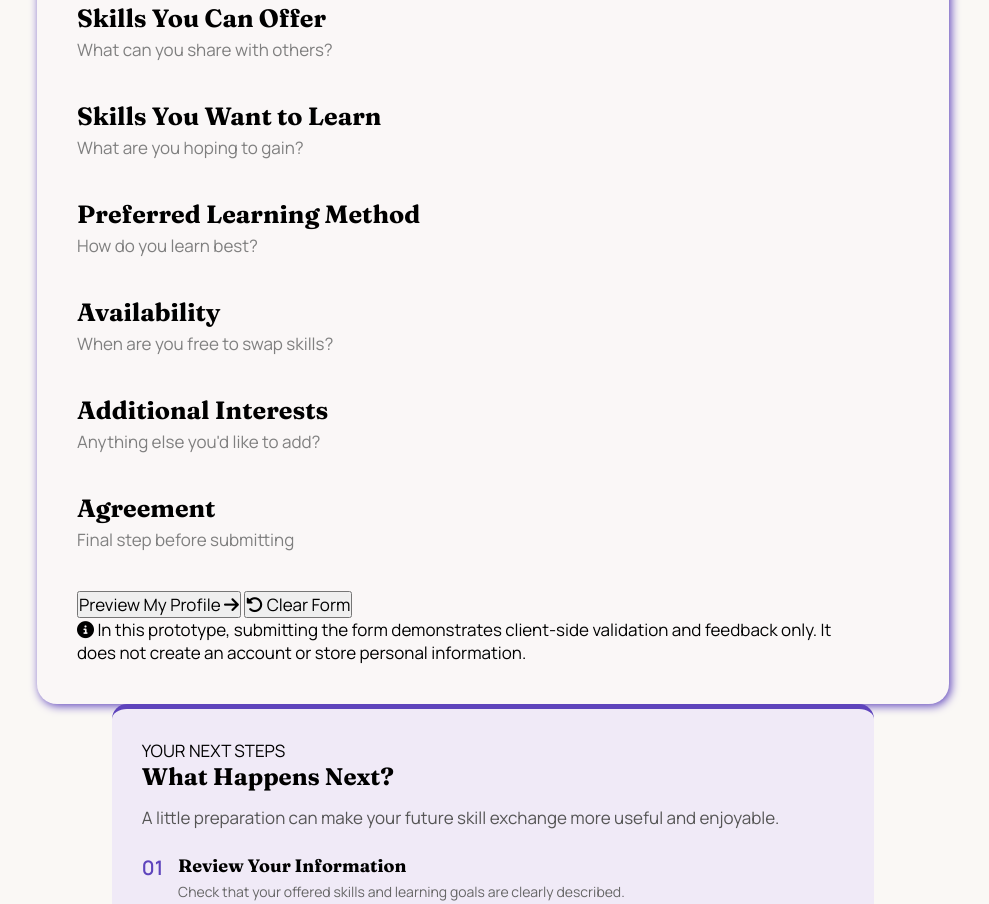
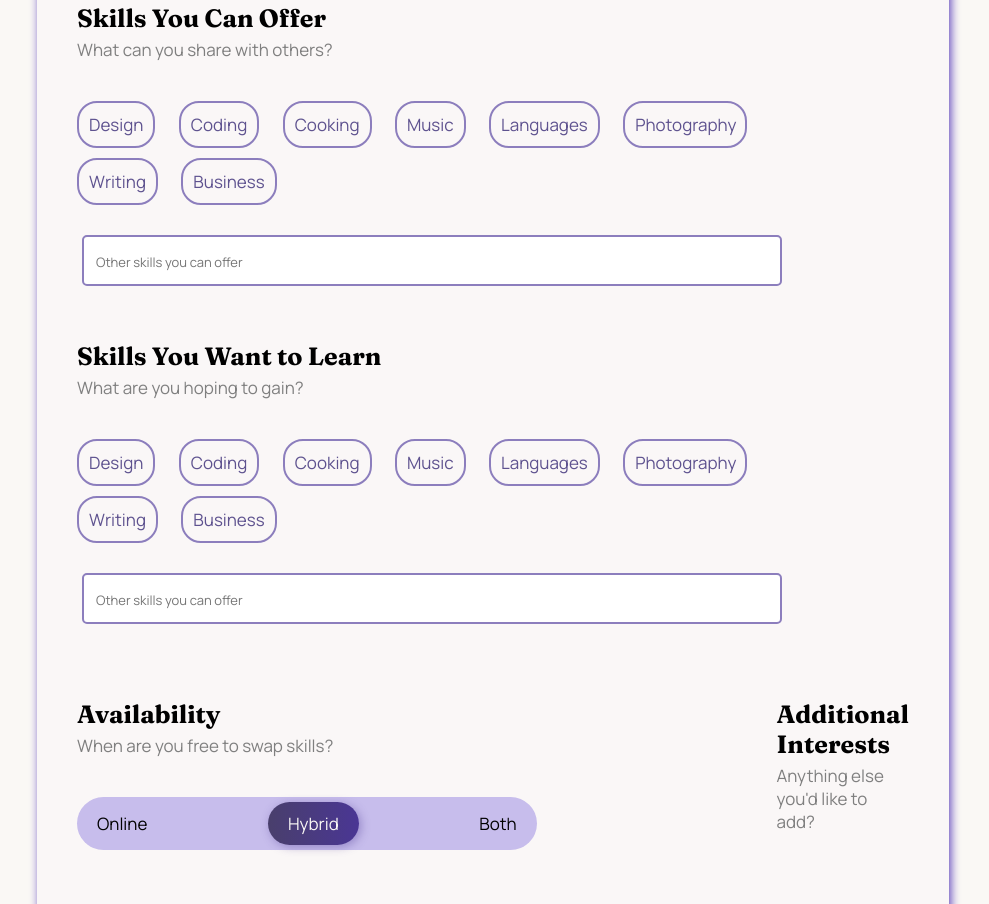
Before and after one commit to Wareesha381/SkillSwap, a plain HTML site: page JoinSkillSwap.html in a window 1280 px wide. Shown: the part 951-1855 px from the top of the page, without its empty margins (147-1136 px from the left). Drawn offline with Linux system fonts and the light colour scheme.

```diff
--- a/JoinSkillSwap.html
+++ b/JoinSkillSwap.html
@@ -124,7 +124,50 @@
                     <p>What can you share with others?</p>
                   </div>
                 </div>
-                <!-- Add inputs for Skills You Can Offer here -->
+                <div class="chip-grid">
+                  <label class="blueprint-chip">
+                    <input type="checkbox" name="skills" value="design" />
+                    <span class="chip-text">Design</span>
+                  </label>
+
+                  <label class="blueprint-chip selected">
+                    <input type="checkbox" name="skills" value="coding" />
+                    <span class="chip-text">Coding</span>
+                  </label>
+
+                  <label class="blueprint-chip selected">
+                    <input type="checkbox" name="skills" value="cooking" />
+                    <span class="chip-text">Cooking</span>
+                  </label>
+
+                  <label class="blueprint-chip">
+                    <input type="checkbox" name="skills" value="music" />
+                    <span class="chip-text">Music</span>
+                  </label>
+
+                  <label class="blueprint-chip active-chip">
+                    <input type="checkbox" name="skills" value="languages" />
+                    <span class="chip-text">Languages</span>
+                  </label>
+                  <label class="blueprint-chip selected">
+                    <input type="checkbox" name="skills" value="cooking" />
+                    <span class="chip-text">Photography</span>
+                  </label>
+                  <label class="blueprint-chip selected">
+                    <input type="checkbox" name="skills" value="cooking" />
+                    <span class="chip-text">Writing</span>
+                  </label>
+                  <label class="blueprint-chip selected">
+                    <input type="checkbox" name="skills" value="cooking" />
+                    <span class="chip-text">Business</span>
+                  </label>
+                </div>
+                <input
+                  type="text"
+                  id="otherSkills"
+                  name="otherSkills"
+                  placeholder="Other skills you can offer"
+                />
               </div>
 
               <!-- CARD 3 -->
@@ -135,7 +178,51 @@
                     <p>What are you hoping to gain?</p>
                   </div>
                 </div>
-                <!-- Add inputs for Skills You Want to Learn here -->
+                 <div class="chip-grid">
+                  <label class="blueprint-chip">
+                    <input type="checkbox" name="skills" value="design" />
+                    <span class="chip-text">Design</span>
+                  </label>
+
+                  <label class="blueprint-chip selected">
+                    <input type="checkbox" name="skills" value="coding" />
+                    <span class="chip-text">Coding</span>
+                  </label>
+
+                  <label class="blueprint-chip selected">
+                    <input type="checkbox" name="skills" value="cooking" />
+                    <span class="chip-text">Cooking</span>
+                  </label>
+
+                  <label class="blueprint-chip">
+                    <input type="checkbox" name="skills" value="music" />
+                    <span class="chip-text">Music</span>
+                  </label>
+
+                  <label class="blueprint-chip active-chip">
+                    <input type="checkbox" name="skills" value="languages" />
+                    <span class="chip-text">Languages</span>
+                  </label>
+                  <label class="blueprint-chip selected">
+                    <input type="checkbox" name="skills" value="cooking" />
+                    <span class="chip-text">Photography</span>
+                  </label>
+                  <label class="blueprint-chip selected">
+                    <input type="checkbox" name="skills" value="cooking" />
+                    <span class="chip-text">Writing</span>
+                  </label>
+                  <label class="blueprint-chip selected">
+                    <input type="checkbox" name="skills" value="cooking" />
+                    <span class="chip-text">Business</span>
+                  </label>
+                </div>
+                <input
+                  type="text"
+                  id="otherSkills"
+                  name="otherSkills"
+                  placeholder="Other skills you can offer"
+                />
+              </div>
               </div>
 
               <!-- CARD 4 -->
@@ -146,18 +233,31 @@
                     <p>How do you learn best?</p>
                   </div>
                 </div>
-                <!-- Add inputs for Preferred Learning Method here -->
+
               </div>
 
               <!-- CARD 5 -->
-              <div class="form-card">
+              <div class="form-card-availability">
                 <div class="form-card-heading">
                   <div>
                     <h3>Availability</h3>
                     <p>When are you free to swap skills?</p>
                   </div>
                 </div>
-                <!-- Add inputs for Availability here -->
+                <div class="chip-availability">
+                  <label class="blueprint-chip-radio ">
+                    <input type="radio" name="skills" value="cooking" />
+                    <span class="chip-text-ava">Online</span>
+                  </label>
+                  <label class="blueprint-chip-radio">
+                    <input type="radio" name="skills" value="cooking" checked />
+                    <span class="chip-text-ava">Hybrid</span>
+                  </label>
+                  <label class="blueprint-chip-radio ">
+                    <input type="radio" name="skills" value="cooking" />
+                    <span class="chip-text-ava">Both</span>
+                  </label>
+                  </div>
               </div>
 
               <!-- CARD 6 -->
@@ -168,7 +268,7 @@
                     <p>Anything else you'd like to add?</p>
                   </div>
                 </div>
-                <!-- Add inputs for Additional Interests here -->
+
               </div>
 
               <!-- CARD 7: Agreement -->
--- a/style3.css
+++ b/style3.css
@@ -312,6 +312,80 @@ option:hover {
 #ageGroup {
   font-size: 13px;
 }
+/*Section-3*/
+.chip-text {
+  padding: 10px;
+  border: 2px solid #8c7ebd;
+  color: #5e528f;
+  border-radius: 20px;
+  margin-right: 20px;
+  max-width: 100px;
+  transition: all 0.4s ease;
+  display: inline-block;
+  margin-bottom: 10px;
+}
+
+.blueprint-chip input[type="checkbox"],
+input[type="radio"] {
+  display: none;
+}
+#otherSkills {
+  margin-top: 20px;
+}
+
+.blueprint-chip input[type="checkbox"]:checked + .chip-text {
+  border-radius: 0;
+
+  clip-path: polygon(
+    10px 0,
+    calc(100% - 10px) 0,
+    100% 10px,
+    100% calc(100% - 10px),
+    calc(100% - 10px) 100%,
+    10px 100%,
+    0 calc(100% - 10px),
+    0 10px
+  );
+
+  background: linear-gradient(#8c7ebd, #8c7ebd);
+  border: 2px solid #5d44b9;
+  color: #fff;
+  transition: all 0.4s ease;
+}
+
+/*Section-4*/
+.chip-availability {
+  background-color: #c7bdec;
+  width: 60%;
+  border-radius: 30px;
+  padding: 15px 20px;
+  display: flex;
+  justify-content: space-between;
+}
+
+.chip-timing label {
+  padding: 10px;
+  color: #fff;
+  border-radius: 20px;
+  margin-right: 20px;
+  max-width: 200px;
+  transition: all 0.4s ease;
+  display: inline-block;
+  margin-bottom: 10px;
+}
+
+.chip-timing span {
+  color: #5e44bc;
+}
+.blueprint-chip-radio input[type="radio"]:checked + .chip-text-ava {
+  background: linear-gradient(-90deg, #4a3694, #493f6c);
+  color: #faf8f5;
+  box-shadow: 2px 2px 10px rgba(74, 54, 148, 0.4);
+  transform: scale(1.05);
+  padding: 10px 20px;
+  width: 300%;
+  border-radius: 30px;
+}
 /*Footer*/
 .Footer {
   background-color: #51408e;
```
